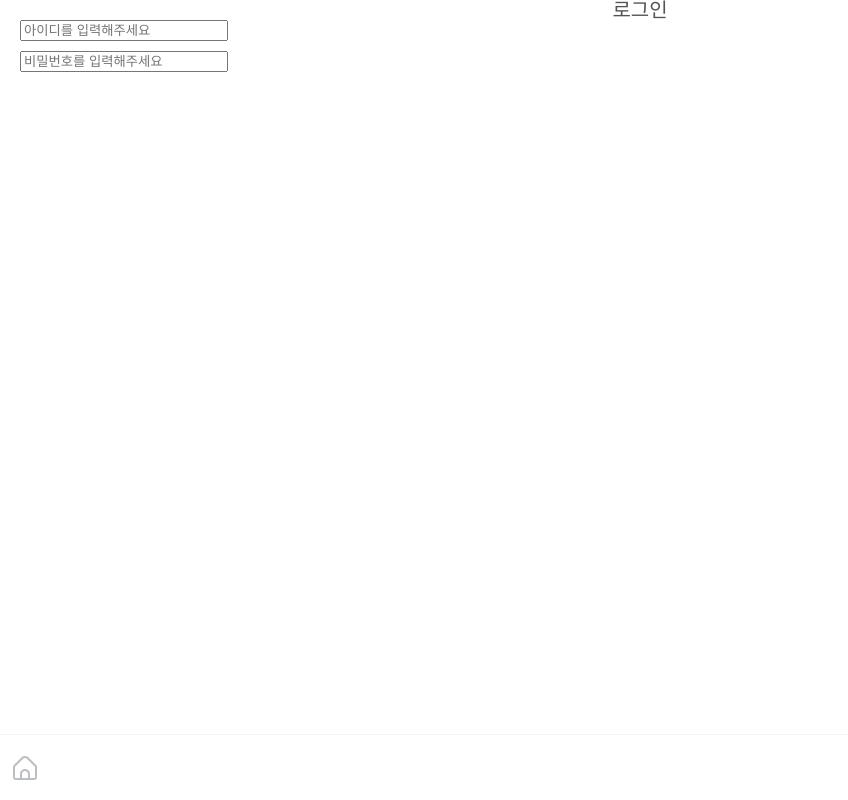
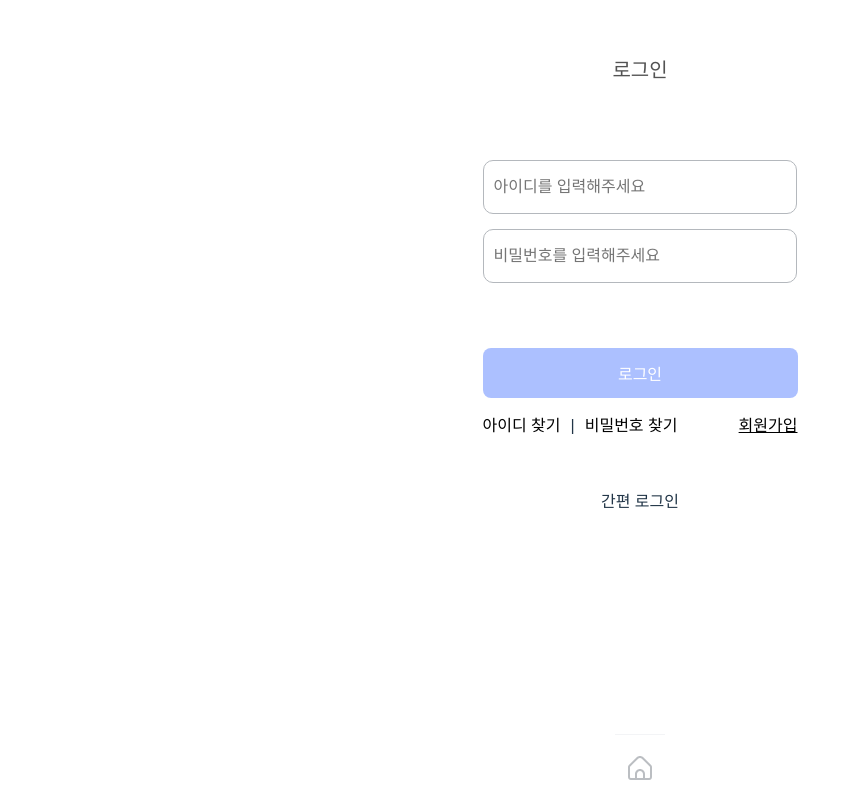
Before and after one commit to dani1552/eco-track, a React (Vite) app: page /login in a window 1280 px wide. Shown: the whole page, without its empty margins (0-848 px from the left). Built offline with nearby package versions, Linux system fonts and the light colour scheme; a web font is replaced by a local one.

Commit message:
design : 로그인 페이지 UI

```diff
--- a/src/Router.jsx
+++ b/src/Router.jsx
@@ -1,13 +1,17 @@
 import { BrowserRouter, Routes, Route } from "react-router-dom";
 import Layout from "/src/components/common/Layout/index.jsx";
 import LoginPage from "@/pages/LoginPage.jsx";
-import HomePage from "./pages/HomePage";
+import HomePage from "./pages/HomePage.jsx";
+import SignupPage from "./pages/SignUpPage.jsx";
+import OnboardingPage from "./pages/OnboardingPage.jsx";
 
 const Router = () => {
   return (
     <BrowserRouter>
       <Routes>
         <Route element={<Layout />}>
+          <Route path={"/onboard"} element={<OnboardingPage />} />
+          <Route path={"/signup"} element={<SignupPage />} />
           <Route path={"/login"} element={<LoginPage />} />
           <Route path={"/home"} element={<HomePage />} />
         </Route>
--- a/src/components/Login/loginPage.style.js
+++ b/src/components/Login/loginPage.style.js
@@ -3,17 +3,64 @@ import styled from "styled-components";
 export const Title = styled.div`
   width: 100%;
   min-width: 300px;
+
   color: var(--color-darkgray);
-  font-weight: var(--weight-semi-bold);
+  font-weight: bold;
   font-size: var(--font-medium);
-
   display: flex;
   text-align: center;
   justify-content: center;
+  margin-top: 60px;
+  margin-bottom: 80px;
 `;
 
 export const TextInput = styled.input`
-  width: 200px;
-  margin-bottom: 10px;
+  width: 300px;
+  height: 50px;
+
+  font-size: 16px;
+  color: #000000;
+  margin-bottom: 15px;
+  border-radius: 10px;
+  border: 1px solid var(--color-lightgray);
+  padding-left: 10px;
+`;
+
+export const SubmitButton = styled.button`
+  width: 315px;
+  height: 50px;
+
+  background-color: ${(props) =>
+    props.clicked ? "#5A81FF" : "rgba(90, 129, 255, 0.5)"};
+  color: #ffffff;
+  margin-top: 50px;
+`;
+
+export const AuthOptionsContainer = styled.div`
+  margin-top: 20px;
+  position: relative;
+  display: flex;
+  gap: 10px;
+`;
+
+export const Link = styled.a`
+  &:hover {
+    text-decoration: none;
+    color: var(--color-darkgray);
+  }
+  &:last-of-type {
+    text-decoration: underline;
+    position: absolute;
+    right: 0;
+  }
+`;
+
+export const SocialLoginContainer = styled.div`
   justify-content: center;
+  align-items: center;
+  margin-top: 60px;
+
+  p {
+    text-align: center;
+  }
 `;
--- a/src/components/common/Layout/Layout.style.js
+++ b/src/components/common/Layout/Layout.style.js
@@ -5,7 +5,8 @@ export const Container = styled.div`
   height: 100vh;
   position: relative;
   display: flex;
-  justify-content: center;
+  justify-content: center; // 세로 정렬
+  align-items: center; // 가로 정렬
   flex-direction: column;
 `;
 
--- a/src/pages/LoginPage.jsx
+++ b/src/pages/LoginPage.jsx
@@ -1,11 +1,52 @@
-import { Title, TextInput } from "@/components/Login/loginPage.style.js";
+import { useState } from "react";
+import {
+  Title,
+  TextInput,
+  SubmitButton,
+  AuthOptionsContainer,
+  Link,
+  SocialLoginContainer,
+} from "@/components/Login/loginPage.style.js";
 
 function LoginPage() {
+  const [clicked, setIsClicked] = useState(false);
+  const [id, setId] = useState("");
+  const [password, setPassword] = useState("");
+
+  const handleLoginClick = () => {
+    setIsClicked(!clicked);
+  };
+
   return (
     <>
       <Title>로그인</Title>
-      <TextInput placeholder="아이디를 입력해주세요"></TextInput>
-      <TextInput placeholder="비밀번호를 입력해주세요"></TextInput>
+      <TextInput
+        type="text"
+        placeholder="아이디를 입력해주세요"
+        value={id}
+        onChange={(e) => setId(e.target.value)}
+      ></TextInput>
+      <TextInput
+        type="password"
+        placeholder="비밀번호를 입력해주세요"
+        value={password}
+        onChange={(e) => setPassword(e.target.value)}
+      ></TextInput>
+
+      <SubmitButton clicked={clicked} onClick={handleLoginClick}>
+        로그인
+      </SubmitButton>
+
+      <AuthOptionsContainer>
+        <Link>아이디 찾기</Link>
+        <span>|</span>
+        <Link>비밀번호 찾기</Link>
+        <Link>회원가입</Link>
+      </AuthOptionsContainer>
+
+      <SocialLoginContainer>
+        <p>간편 로그인</p>
+      </SocialLoginContainer>
     </>
   );
 }
--- a/src/styles/GlobalStyle.js
+++ b/src/styles/GlobalStyle.js
@@ -135,10 +135,13 @@ const GlobalStyle = createGlobalStyle`
     :root{
         // Colors
         --color-darkgray: #535353;
+        --color-lightgray: #B4B8BD;
+        --color-blue: #5A81FF;
+        --color-white: #FFFFFF;
+
         /* --color-main: #97DF47;
         --color-sub-main: #DFF6C5;
 
-        --color-white: #FFFFFF;
         --color-white-200: #F2F3F3;
         --color-white-300: #F8F8F8;
 
```
